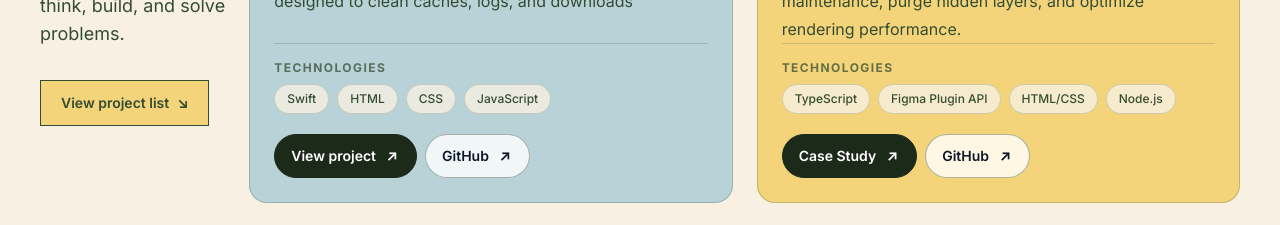
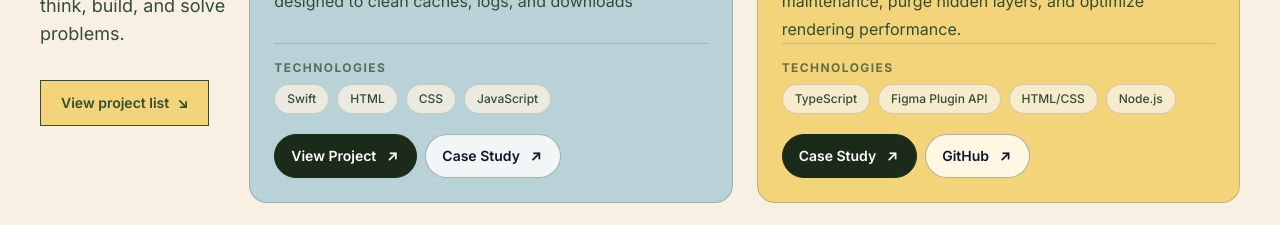
Before and after one commit to julsoyola/juliana-portfolio, a Next.js app in the folder portfolio/: page / in a window 1280 px wide. Shown: the part 1920-2145 px from the top of the page. Built offline with nearby package versions, Linux system fonts and the light colour scheme.

Commit message:
feat: link MacWipe case study and omit GitHub control

```diff
--- a/portfolio/components/Projects.tsx
+++ b/portfolio/components/Projects.tsx
@@ -3,6 +3,7 @@ import Link from "next/link";
 const projects = [
   {
     title: "MacWipe",
+    caseStudyUrl: "/work/macwipe",
     description:
       "A native macOS system utility and storage manager designed to clean caches, logs, and downloads",
     stack: ["Swift", "HTML", "CSS", "JavaScript"],
@@ -177,10 +178,11 @@ export default function Projects() {
                       </ul>
                     </div>
 
-                    <div className="mt-5 flex gap-[8px]">
+                    <div className="mt-5 flex flex-wrap gap-[8px]">
                       {[
-                        { label: project.caseStudyUrl ? "Case Study" : "View project", url: project.caseStudyUrl ?? project.liveUrl, style: primaryControlClassName },
-                        { label: "GitHub", url: project.githubUrl, style: secondaryControlClassName },
+                        { label: project.title === "MacWipe" ? "View Project" : project.caseStudyUrl ? "Case Study" : "View project", url: project.title === "MacWipe" ? project.liveUrl : project.caseStudyUrl ?? project.liveUrl, style: primaryControlClassName },
+                        ...(project.title === "MacWipe" ? [{ label: "Case Study", url: project.caseStudyUrl, style: secondaryControlClassName }] : []),
+                        ...(project.title === "MacWipe" ? [] : [{ label: "GitHub", url: project.githubUrl, style: secondaryControlClassName }]),
                       ].map(({ label, url, style }) =>
                         url ? (
                           <Link
```
